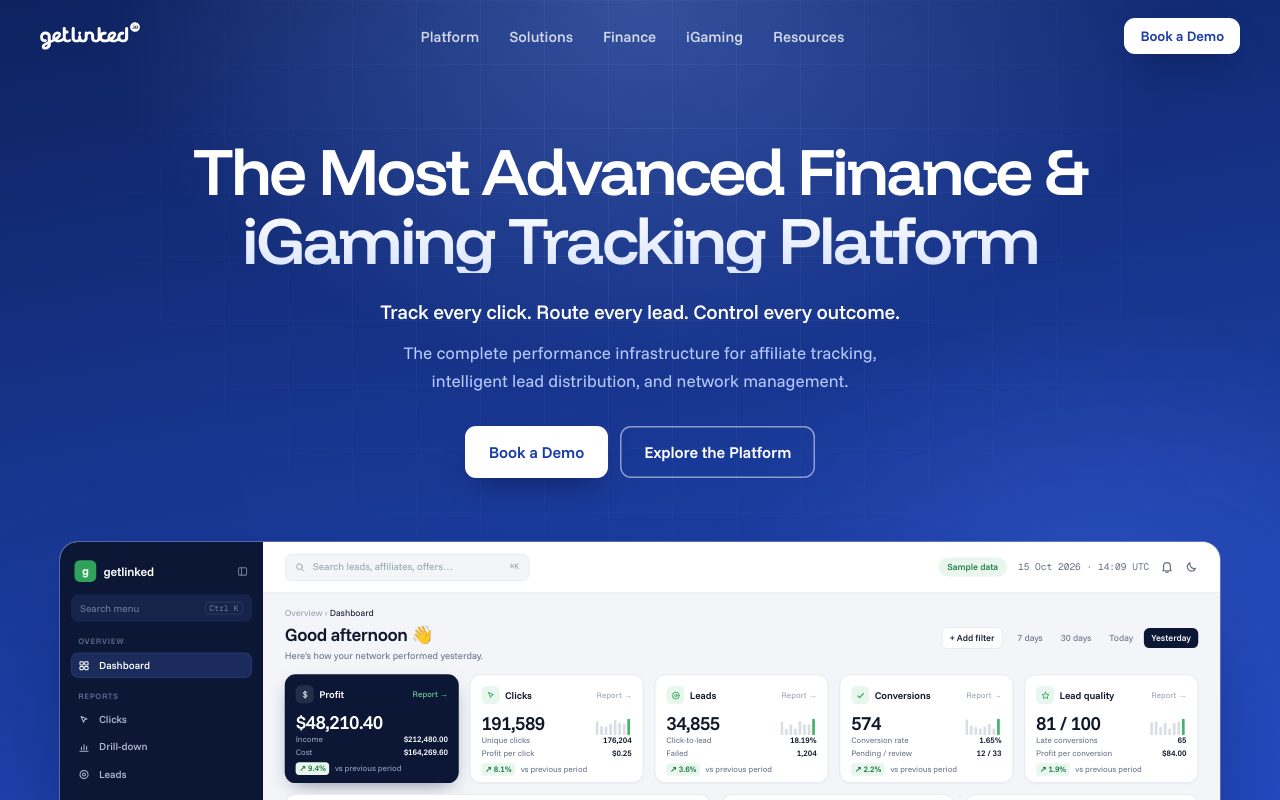
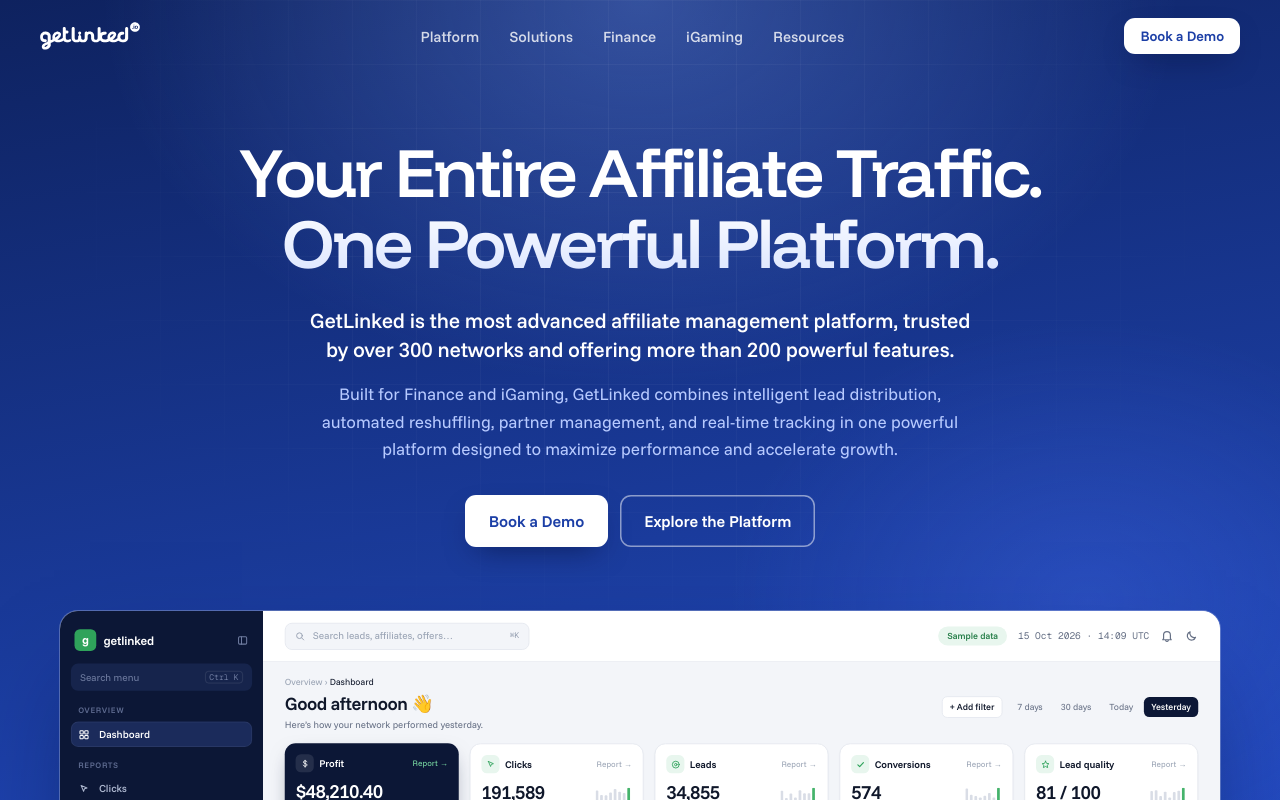
Before and after one commit to liamfriedman02-spec/WhatsApp-sharker, a Next.js app in the folder getlinked-web/: page / in a window 1280 px wide. Shown: the top 800 px of the page. Built offline with nearby package versions, Linux system fonts and the light colour scheme.

Commit message:
Use the new hero hook
Headline "Your Entire Affiliate Traffic. One Powerful Platform." with
the supporting copy GetLinked supplied, and matching page metadata.

Co-Authored-By: Claude Opus 5.5 <noreply@anthropic.com>
Claude-Session: https://claude.ai/code/session_01M8Ju9E4T28CTfHVEsUH2mz

```diff
--- a/getlinked-web/src/app/layout.tsx
+++ b/getlinked-web/src/app/layout.tsx
@@ -25,12 +25,12 @@ const geistMono = localFont({
 
 export const metadata: Metadata = {
   metadataBase: new URL('https://getlinked.io'),
-  title: 'GetLinked | The Most Advanced Finance & iGaming Tracking Platform',
+  title: 'GetLinked | Your Entire Affiliate Traffic. One Powerful Platform.',
   description:
-    'Track every click. Route every lead. Control every outcome. The complete performance infrastructure for affiliate tracking, intelligent lead distribution, and network management.',
+    'GetLinked is the most advanced affiliate management platform for Finance and iGaming: intelligent lead distribution, automated reshuffling, partner management and real-time tracking in one platform.',
   openGraph: {
-    title: 'GetLinked | The Most Advanced Finance & iGaming Tracking Platform',
-    description: 'Track every click. Route every lead. Control every outcome.',
+    title: 'GetLinked | Your Entire Affiliate Traffic. One Powerful Platform.',
+    description: 'The most advanced affiliate management platform for Finance and iGaming.',
     type: 'website',
   },
 };
--- a/getlinked-web/src/components/home/Hero.tsx
+++ b/getlinked-web/src/components/home/Hero.tsx
@@ -44,24 +44,26 @@ export function Hero() {
   );
 
   return (
-    <section ref={root} id="top" className="relative overflow-x-clip pb-14 pt-[calc(var(--banner-h,0px)+7.5rem)] lg:pt-[calc(var(--banner-h,0px)+8.5rem)]">
+    <section ref={root} id="top" className="relative overflow-x-clip pb-14 pt-[calc(var(--banner-h,0px)+6.5rem)] sm:pt-[calc(var(--banner-h,0px)+7.5rem)] lg:pt-[calc(var(--banner-h,0px)+8.5rem)]">
       <div aria-hidden="true" className="brand-blue brand-grid pointer-events-none absolute inset-x-0 top-0 bottom-[24%] sm:bottom-[32%]" />
 
       <div className="container-page relative text-center text-white">
         <h1
           data-intro
-          className="headline-fill mx-auto max-w-[26ch] font-display text-[clamp(2.5rem,5.2vw,4.25rem)] font-semibold leading-[1.03] tracking-[-0.038em] [text-wrap:balance]"
+          className="headline-fill mx-auto max-w-[24ch] font-display text-[clamp(2.25rem,5.4vw,4.5rem)] font-semibold leading-[1.03] tracking-[-0.038em] [text-wrap:balance]"
         >
-          The Most Advanced Finance&nbsp;&amp; iGaming Tracking Platform
+          <span className="block">Your Entire Affiliate Traffic.</span>
+          <span className="block">One Powerful Platform.</span>
         </h1>
-        <p data-intro className="mx-auto mt-6 max-w-[40rem] text-[1.125rem] font-medium tracking-[-0.01em] sm:text-[1.25rem]">
-          Track every click. Route every lead. Control every outcome.
+        <p data-intro className="mx-auto mt-6 max-w-[42rem] text-[1.0625rem] font-medium leading-snug tracking-[-0.01em] sm:mt-7 sm:text-[1.3125rem]">
+          GetLinked is the most advanced affiliate management platform, trusted by over 300 networks and offering more than
+          200 powerful features.
         </p>
-        <p data-intro className="mx-auto mt-3 max-w-[34rem] text-[1rem] leading-relaxed text-sky sm:text-[1.0625rem]">
-          The complete performance infrastructure for affiliate tracking, intelligent lead distribution, and network
-          management.
+        <p data-intro className="mx-auto mt-3 max-w-[40rem] text-[0.9375rem] leading-relaxed text-sky sm:mt-4 sm:text-[1.0625rem]">
+          Built for Finance and iGaming, GetLinked combines intelligent lead distribution, automated reshuffling, partner
+          management, and real-time tracking in one powerful platform designed to maximize performance and accelerate growth.
         </p>
-        <div data-intro className="mt-8 flex flex-wrap justify-center gap-3">
+        <div data-intro className="mt-7 flex flex-wrap justify-center gap-3 sm:mt-8">
           <ButtonLink href={DEMO_URL} variant="white" size="hero">
             Book a Demo
           </ButtonLink>
```
